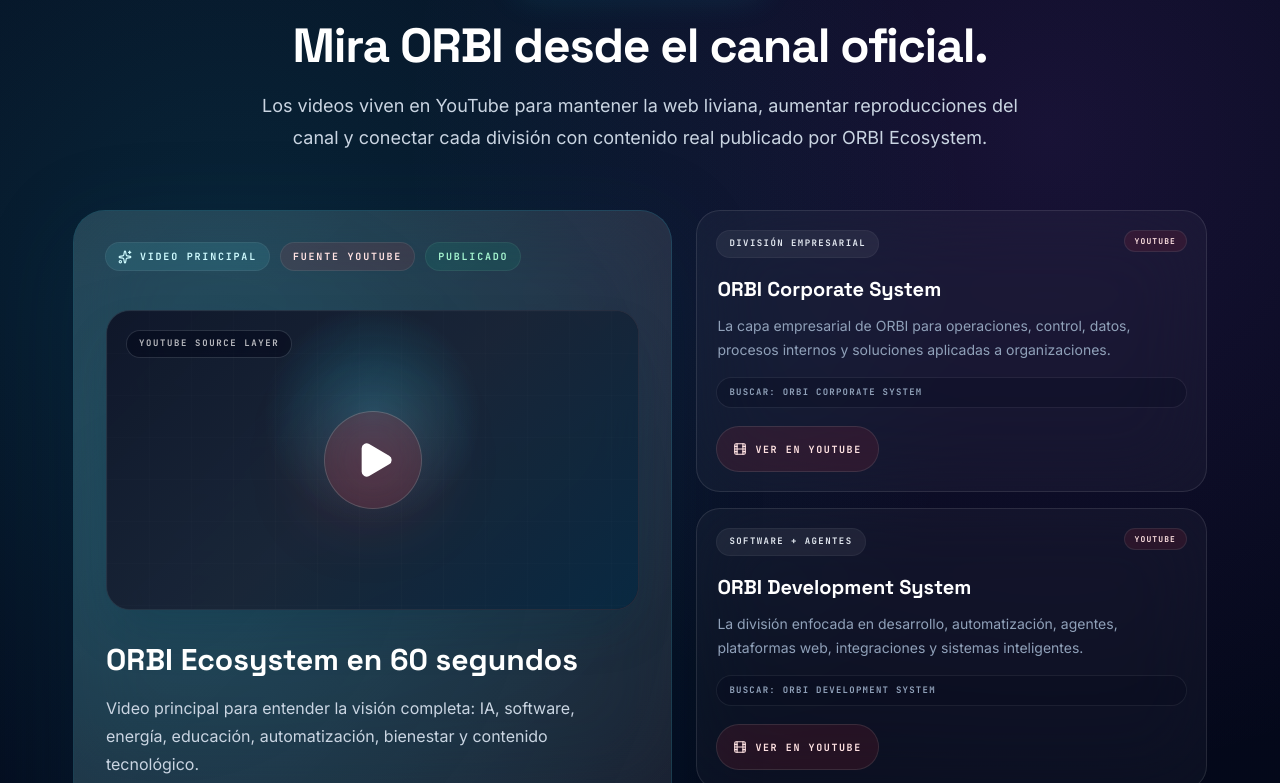
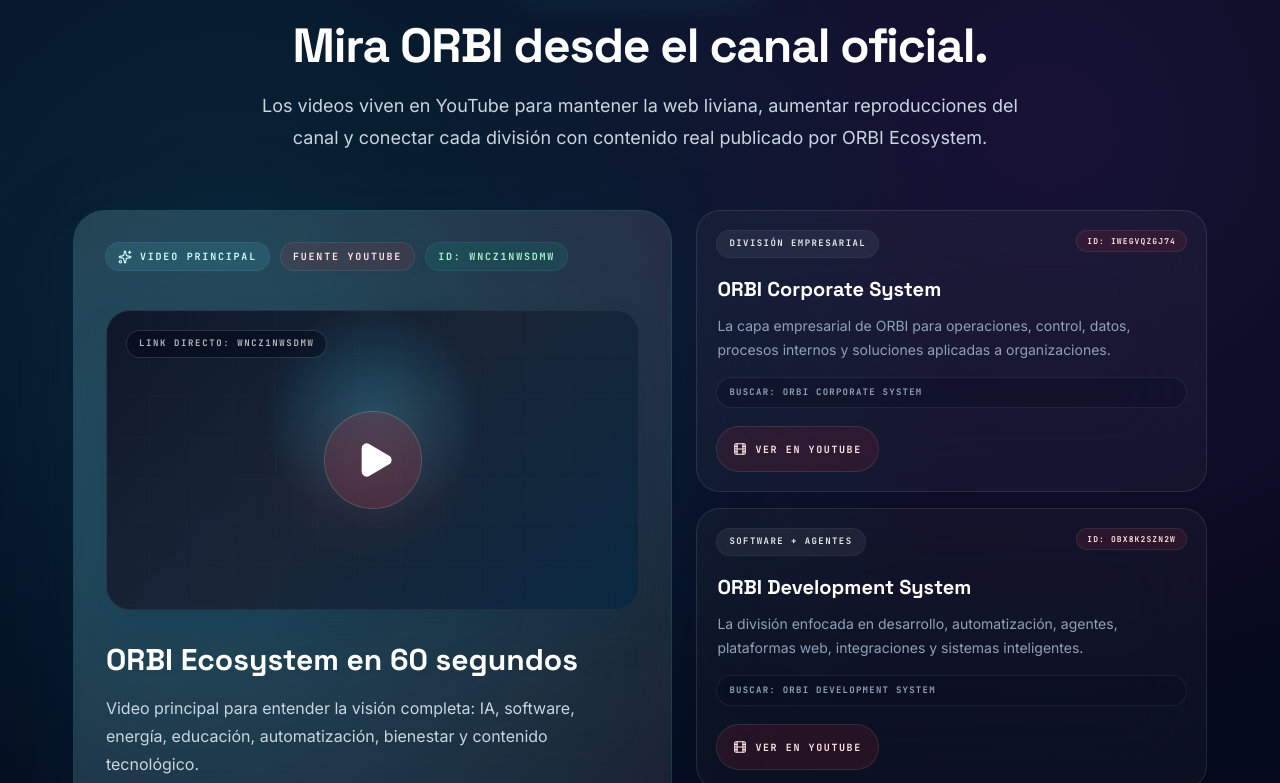
Before and after one commit to ingeniusvictor/orbiecosystem, a React (Vite) app: page / in a window 1280 px wide. Shown: the part 11217-12000 px from the top of the page. Built offline with nearby package versions, Linux system fonts and the light colour scheme.

Commit message:
fix: decouple video section from modal playback

```diff
--- a/src/components/OrbiVideoSection.tsx
+++ b/src/components/OrbiVideoSection.tsx
@@ -1,8 +1,4 @@
 import { ArrowRight, ExternalLink, Film, Link, ListVideo, Play, Sparkles, Video } from "lucide-react";
-
-interface OrbiVideoSectionProps {
-  onPlayVideo?: (compId: string) => void;
-}
 
 interface VideoCard {
   id: string;
@@ -11,6 +7,7 @@
   badge: string;
   youtubeUrl: string;
   youtubeSearchLabel: string;
+  youtubeId: string;
   note?: string;
 }
 
@@ -25,6 +22,7 @@
     badge: "Video principal",
     youtubeUrl: "https://youtu.be/wNcZ1Nwsdmw",
     youtubeSearchLabel: "ORBI Ecosystem",
+    youtubeId: "wNcZ1Nwsdmw",
   },
   {
     id: "corporate",
@@ -33,6 +31,7 @@
     badge: "División empresarial",
     youtubeUrl: "https://youtube.com/shorts/IweGvQzgJ74",
     youtubeSearchLabel: "ORBI Corporate System",
+    youtubeId: "IweGvQzgJ74",
   },
   {
     id: "development",
@@ -41,6 +40,7 @@
     badge: "Software + agentes",
     youtubeUrl: "https://youtube.com/shorts/OBx8K2szN2w",
     youtubeSearchLabel: "ORBI Development System",
+    youtubeId: "OBx8K2szN2w",
   },
   {
     id: "game",
@@ -49,6 +49,7 @@
     badge: "Gaming + mundos",
     youtubeUrl: "https://youtube.com/shorts/LbBord2Zyzg",
     youtubeSearchLabel: "ORBI Game System",
+    youtubeId: "LbBord2Zyzg",
   },
   {
     id: "radar",
@@ -57,6 +58,7 @@
     badge: "Noticias + análisis",
     youtubeUrl: "https://youtube.com/shorts/KF5PcJTaDt4",
     youtubeSearchLabel: "ORBI Radar IA Tecnología",
+    youtubeId: "KF5PcJTaDt4",
   },
   {
     id: "academy",
@@ -65,6 +67,7 @@
     badge: "Educación solar",
     youtubeUrl: "https://youtube.com/shorts/hIjzC7QPmks",
     youtubeSearchLabel: "ORBI Solar Academy",
+    youtubeId: "hIjzC7QPmks",
   },
   {
     id: "sleep",
@@ -73,17 +76,18 @@
     badge: "Bienestar digital",
     youtubeUrl: "https://youtube.com/shorts/rPgN-aqTwjI",
     youtubeSearchLabel: "ORBI Sleep Frequencies",
+    youtubeId: "rPgN-aqTwjI",
     note: "Serie publicada con 6 shorts disponibles en el canal.",
   },
 ];
 
 const sleepFrequencyLinks = [
-  "https://youtube.com/shorts/rPgN-aqTwjI",
-  "https://youtube.com/shorts/NWV4r8MWOCM",
-  "https://youtube.com/shorts/3AT6ja7XXLY",
-  "https://youtube.com/shorts/HAiGOQfxfUc",
-  "https://youtube.com/shorts/XFvN0VrzBck",
-  "https://youtube.com/shorts/tXQNUJ3g22s",
+  { label: "S1", url: "https://youtube.com/shorts/rPgN-aqTwjI", id: "rPgN-aqTwjI" },
+  { label: "S2", url: "https://youtube.com/shorts/NWV4r8MWOCM", id: "NWV4r8MWOCM" },
+  { label: "S3", url: "https://youtube.com/shorts/3AT6ja7XXLY", id: "3AT6ja7XXLY" },
+  { label: "S4", url: "https://youtube.com/shorts/HAiGOQfxfUc", id: "HAiGOQfxfUc" },
+  { label: "S5", url: "https://youtube.com/shorts/XFvN0VrzBck", id: "XFvN0VrzBck" },
+  { label: "S6", url: "https://youtube.com/shorts/tXQNUJ3g22s", id: "tXQNUJ3g22s" },
 ];
 
 function getCardActionLabel(card: VideoCard) {
@@ -103,7 +107,7 @@
   );
 }
 
-export default function OrbiVideoSection({ onPlayVideo: _onPlayVideo }: OrbiVideoSectionProps) {
+export default function OrbiVideoSection() {
   const featured = videoCards[0];
   const secondaryCards = videoCards.slice(1);
 
@@ -141,7 +145,7 @@
                     Fuente YouTube
                   </span>
                   <span className="rounded-full bg-emerald-400/10 px-3 py-1.5 font-mono text-[10px] font-black uppercase tracking-[0.18em] text-emerald-200 ring-1 ring-emerald-300/15">
-                    Publicado
+                    ID: {featured.youtubeId}
                   </span>
                 </div>
 
@@ -155,7 +159,7 @@
                   <div className="relative flex h-full items-center justify-center bg-[radial-gradient(circle_at_50%_35%,rgba(34,211,238,0.26),transparent_33%),linear-gradient(135deg,rgba(15,23,42,0.98),rgba(30,41,59,0.72),rgba(8,47,73,0.78))]">
                     <div className="absolute inset-0 bg-[linear-gradient(90deg,rgba(255,255,255,0.04)_1px,transparent_1px),linear-gradient(180deg,rgba(255,255,255,0.035)_1px,transparent_1px)] bg-[size:42px_42px] opacity-35" aria-hidden="true" />
                     <div className="absolute left-5 top-5 rounded-full bg-slate-950/45 px-3 py-1.5 font-mono text-[9px] font-black uppercase tracking-[0.18em] text-white/70 ring-1 ring-white/10 backdrop-blur-2xl">
-                      YouTube source layer
+                      Link directo: {featured.youtubeId}
                     </div>
                     <span className="group/play relative flex h-24 w-24 items-center justify-center rounded-full bg-red-500/15 text-white ring-1 ring-red-200/25 backdrop-blur-2xl transition hover:scale-105 hover:bg-red-500/22">
                       <span className="absolute inset-0 rounded-full bg-red-500/20 blur-2xl transition group-hover/play:bg-red-400/30" aria-hidden="true" />
@@ -171,7 +175,7 @@
                   <div className="flex items-start gap-3">
                     <Link className="mt-0.5 h-4 w-4 shrink-0 text-cyan-100" aria-hidden="true" />
                     <p className="text-xs leading-6 text-slate-300">
-                      Cada tarjeta usa un enlace real distinto de YouTube. La web se mantiene liviana y cada reproducción suma visibilidad al canal oficial de ORBI.
+                      Esta sección ya no usa VideoModal ni videos locales. Cada tarjeta abre un enlace real distinto de YouTube.
                     </p>
                   </div>
                 </div>
@@ -201,7 +205,7 @@
                       {card.badge}
                     </span>
                     <span className="rounded-full bg-red-500/10 px-2.5 py-1 font-mono text-[8px] font-black uppercase tracking-[0.14em] text-red-100 ring-1 ring-red-300/15">
-                      YouTube
+                      ID: {card.youtubeId}
                     </span>
                   </div>
                   <h3 className="mt-5 font-space text-xl font-black leading-tight text-white">{card.title}</h3>
@@ -217,15 +221,16 @@
                   <YoutubeActionLink card={card} />
                   {card.id === "sleep" && (
                     <div className="mt-3 flex flex-wrap gap-2">
-                      {sleepFrequencyLinks.map((link, index) => (
+                      {sleepFrequencyLinks.map((item) => (
                         <a
-                          key={link}
-                          href={link}
+                          key={item.url}
+                          href={item.url}
                           target="_blank"
                           rel="noreferrer"
                           className="rounded-full bg-white/[0.045] px-2.5 py-1 font-mono text-[8px] font-black uppercase tracking-[0.12em] text-slate-300 ring-1 ring-white/[0.08] transition hover:bg-white/[0.08] hover:text-white"
+                          title={item.id}
                         >
-                          S{index + 1}
+                          {item.label}
                         </a>
                       ))}
                     </div>
```
